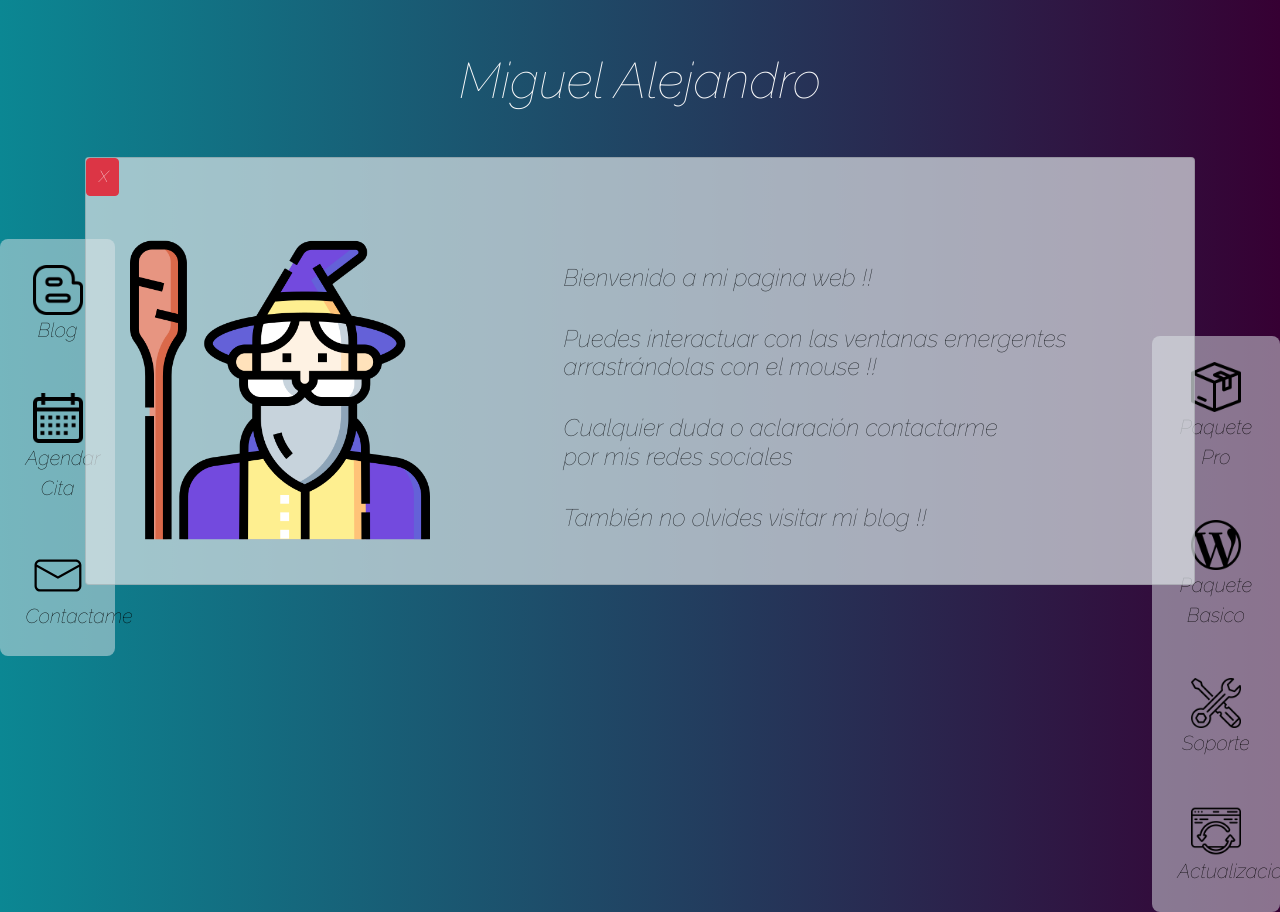
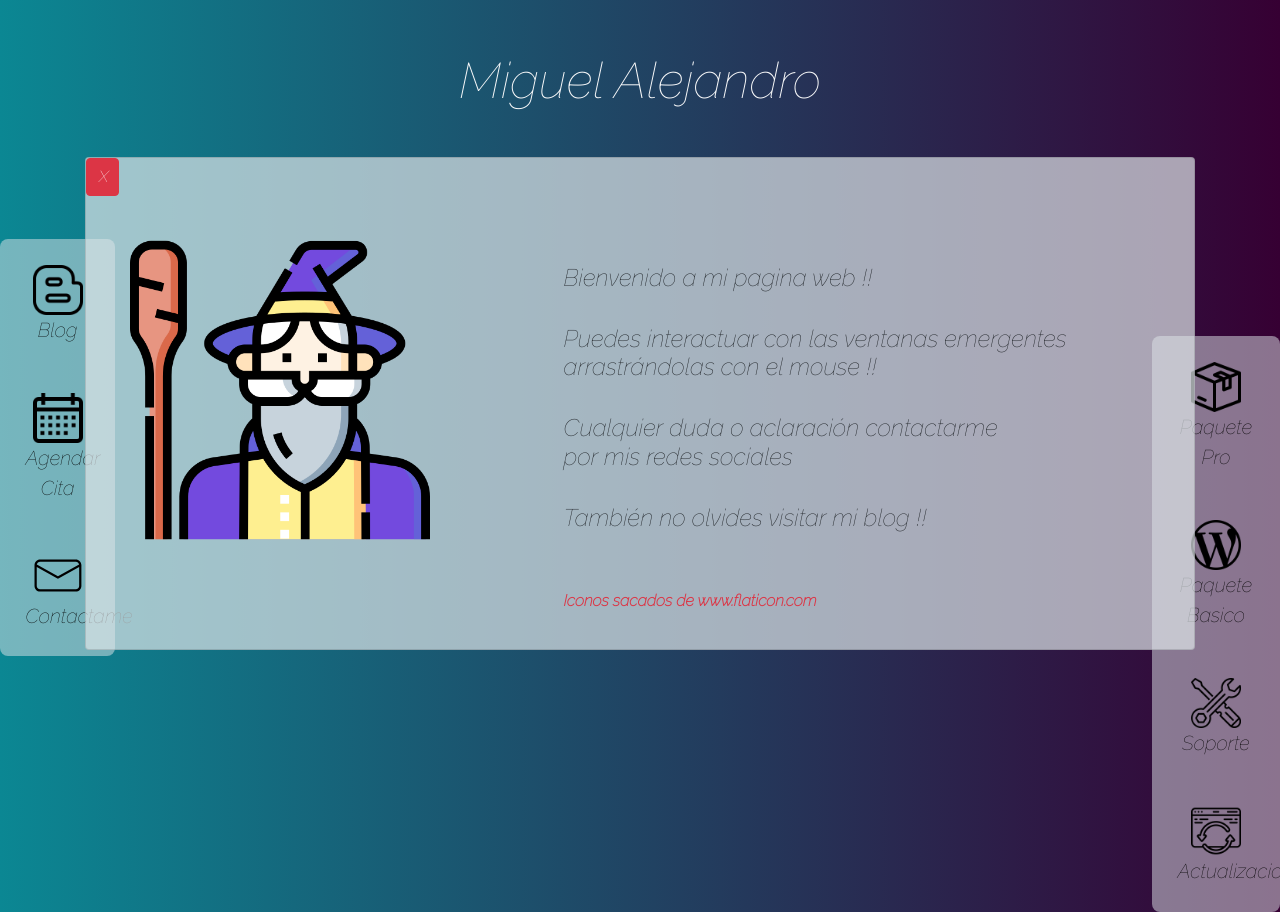
Before and after one commit to Miguel-Alejandro/Miguel-Alejandro, a plain HTML site: page index.html in a window 1280 px wide. Shown: the top 912 px of the page. Drawn offline with nearby package versions, Linux system fonts and the light colour scheme.

Commit message:
version final del sitio

```diff
--- a/index.html
+++ b/index.html
@@ -157,7 +157,9 @@
 								 <h4 class="mt-5">Bienvenido a mi pagina web !!</h4><br>
 								 <h4>Puedes interactuar con las ventanas emergentes <br> arrastrándolas con el mouse !!</h4><br>
 								 <h4>Cualquier duda o aclaración contactarme <br> por mis redes sociales</h4><br>
-								 <h4>También no olvides visitar mi blog !!</h4>
+								 <h4>También no olvides visitar mi blog !!</h4><br><br>
+
+								 <p class="text-danger"><b>Iconos sacados de www.flaticon.com</b></p>
 							</div>
 						</div>
 					</div>
@@ -671,6 +673,10 @@
 
 								 <h4>Cualquier duda o aclaración contactarme <br> por mis redes sociales</h4><br>
 								 <h4>También no olvides visitar mi blog !!</h4>
+
+								 <br><br>
+
+								 <p class="text-danger"><b>Iconos sacados de www.flaticon.com</b></p>
 							</div>
 						</div>
 					</div>
```
